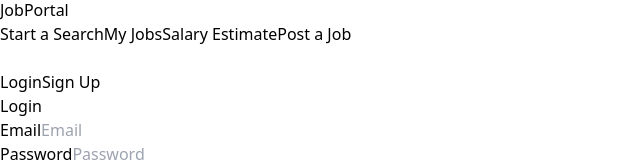
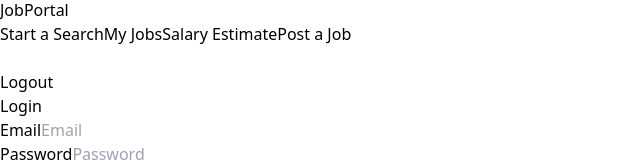
Before and after one commit to rehan-adi/Job-Portal-Frontend, a React (Vite) app in the folder MERN-Job-Portal/: page /login in a window 1280 px wide. Shown: the part 302-464 px from the top of the page, without its empty margins (0-640 px from the left). Built offline with nearby package versions, Linux system fonts and the light colour scheme; sample sign-in values are in the browser's storage.

Commit message:
adding if user is not login it go to login page if user loing it go to home page

```diff
--- a/MERN-Job-Portal/src/App.jsx
+++ b/MERN-Job-Portal/src/App.jsx
@@ -1,14 +1,41 @@
-import { Outlet } from "react-router-dom"
-import Navbar from "./pages/Navbar"
+import React, { useState, useEffect } from 'react';
+import { Route, Routes, useNavigate } from 'react-router-dom';
+import Navbar from './pages/Navbar';
+import Home from './pages/Home';
+import MyJobs from './pages/MyJobs';
+import PostJobForm from './components/PostJobForm';
+import Login from './components/Login';
+import { isAuthenticated } from './auth/auth.js';
 
 function App() {
+  const [authenticated, setAuthenticated] = useState(false);
+
+  useEffect(() => {
+    const authenticatedUser = isAuthenticated();
+    setAuthenticated(authenticatedUser);
+  }, []);
+
+  // Move useNavigate inside the Router component
+  const navigate = useNavigate();
+
+  useEffect(() => {
+    if (!authenticated) {
+      navigate('/login');
+    }
+  }, [authenticated, navigate]);
 
   return (
     <>
-    <Navbar />
-      <Outlet />
+      <Navbar authenticated={authenticated} />
+      <Routes>
+        <Route path="/" element={<Home />} />
+        <Route path="/my-jobs" element={<MyJobs />} />
+        <Route path="/postjob" element={<PostJobForm />} />
+        <Route path="/login" element={<Login />} />
+        <Route path="*" element={<h1>404</h1>} />
+      </Routes>
     </>
-  )
+  );
 }
 
-export default App
+export default App;
--- /dev/null
+++ b/MERN-Job-Portal/src/auth/auth.js
@@ -0,0 +1,10 @@
+// auth.js
+
+// Function to check if the user is authenticated
+export const isAuthenticated = () => {
+    // Retrieve the authentication token from local storage
+    const token = localStorage.getItem('token');
+
+    // Check if the token exists and is not expired (you can add more validation logic here if needed)
+    return token ? true : false;
+  };
--- a/MERN-Job-Portal/src/components/Login.jsx
+++ b/MERN-Job-Portal/src/components/Login.jsx
@@ -1,18 +1,27 @@
 import React, { useState } from 'react';
-import { Link } from 'react-router-dom';
+import { Link, useNavigate } from 'react-router-dom';
+import axios from 'axios'
 
 const Login = () => {
   const [email, setEmail] = useState('');
   const [password, setPassword] = useState('');
   const [error, setError] = useState('');
 
+  const navigate = useNavigate()
+
   const handleSubmit = async (e) => {
     e.preventDefault();
     try {
-      const token = (email, password);
-      // Save token to localStorage
+
+      const response = await axios.post('http://localhost:1000/auth/login', {
+        email: email,
+        password: password
+      });
+
+      const token = response.data.token;
       localStorage.setItem('token', token);
-      // Redirect to dashboard or protected route
+      navigate('/')
+
     } catch (error) {
       setError(error.message);
     }
--- a/MERN-Job-Portal/src/main.jsx
+++ b/MERN-Job-Portal/src/main.jsx
@@ -1,8 +1,13 @@
-import ReactDOM from 'react-dom/client'
-import './index.css'
-import { RouterProvider } from 'react-router-dom'
-import router from './Router'
+import React from 'react';
+import { BrowserRouter as Router } from 'react-router-dom'; // Import BrowserRouter as Router
+import { createRoot } from 'react-dom';
+import './index.css';
+import App from './App';
 
-ReactDOM.createRoot(document.getElementById('root')).render(
-  <RouterProvider router={router} />
-)
+createRoot(document.getElementById('root')).render(
+  <Router> {/* Wrap your App component with Router */}
+    <React.StrictMode>
+      <App />
+    </React.StrictMode>
+  </Router>,
+);
--- a/MERN-Job-Portal/src/pages/Navbar.jsx
+++ b/MERN-Job-Portal/src/pages/Navbar.jsx
@@ -1,7 +1,7 @@
 import React, { useState } from "react";
 import { Link } from "react-router-dom"; // Import Link from react-router-dom
 
-const Navbar = () => {
+const Navbar = ({ authenticated }) => {
   const [sidebarOpen, setSidebarOpen] = useState(false);
 
   const toggleSidebar = () => {
@@ -63,18 +63,32 @@ const Navbar = () => {
           </button>
         </div>
         <div className="hidden lg:flex items-center space-x-8">
-          <a
-            href="#"
+        {authenticated ? (
+            <>
+              <Link
+                to="/logout"
+                className="text-gray-800 bg-white rounded-sm border px-5 py-1 font-semibold"
+              >
+                Logout
+              </Link>
+            </>
+          ) : (
+            <>
+              <Link
+                to="/login"
                 className="text-gray-800 bg-white rounded-sm border px-5 py-1 font-semibold"
               >
                 Login
-          </a>
-          <a
-            href="#"
+              </Link>
+              <Link
+                to="/signup"
                 className="text-white bg-blue-700 rounded-sm px-5 py-1 font-semibold"
               >
                 Sign Up
-          </a>
+              </Link>
+            </>
+          )}
+
         </div>
       </div>
       {sidebarOpen && (
```
Also changed, not shown: MERN-Job-Portal/src/Router.jsx (deleted, +0 -38 lines), 1 other file (tests, documents, lock files or other folders). Lines whose indentation alone changed are shown as unchanged.
